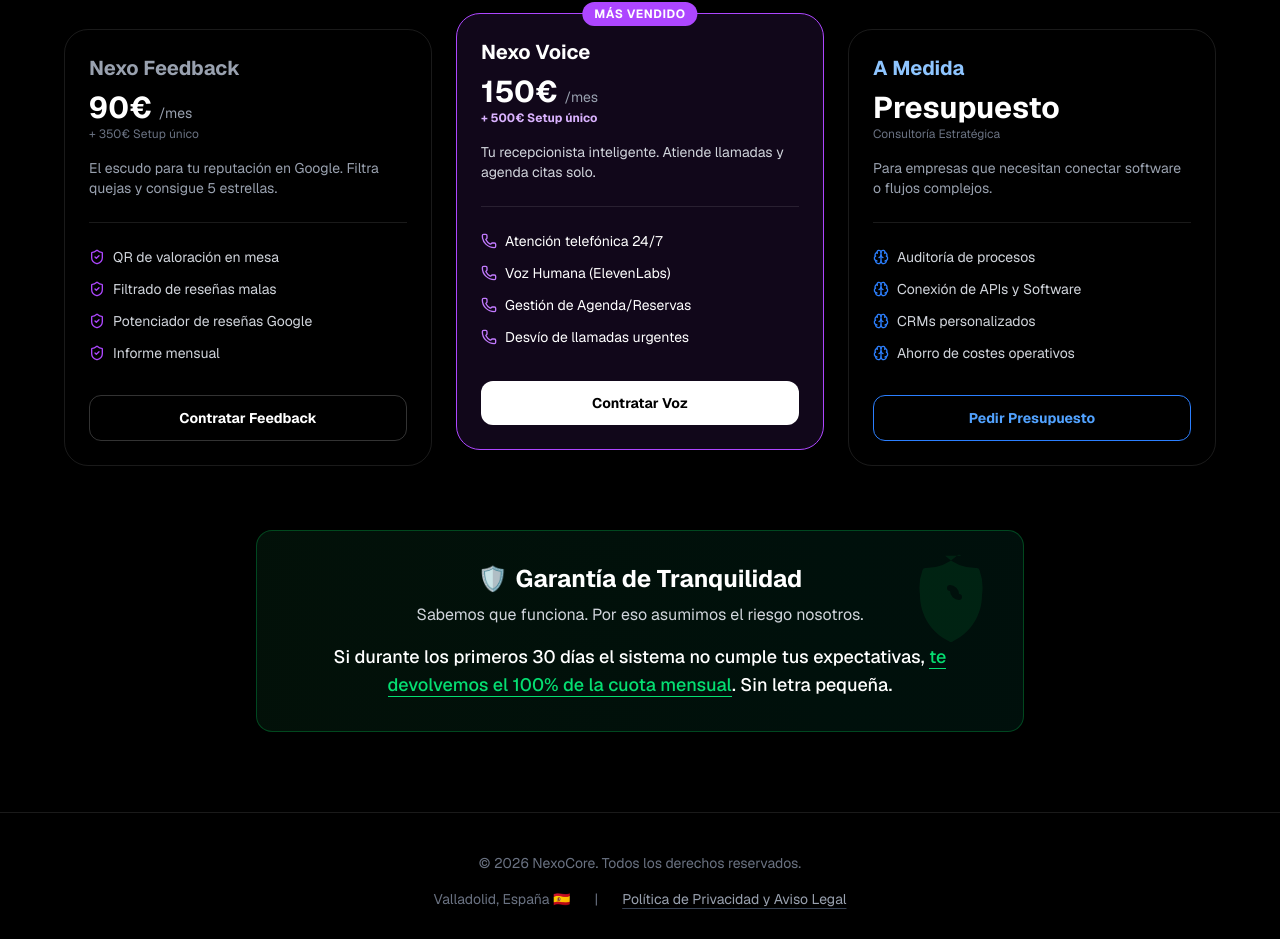
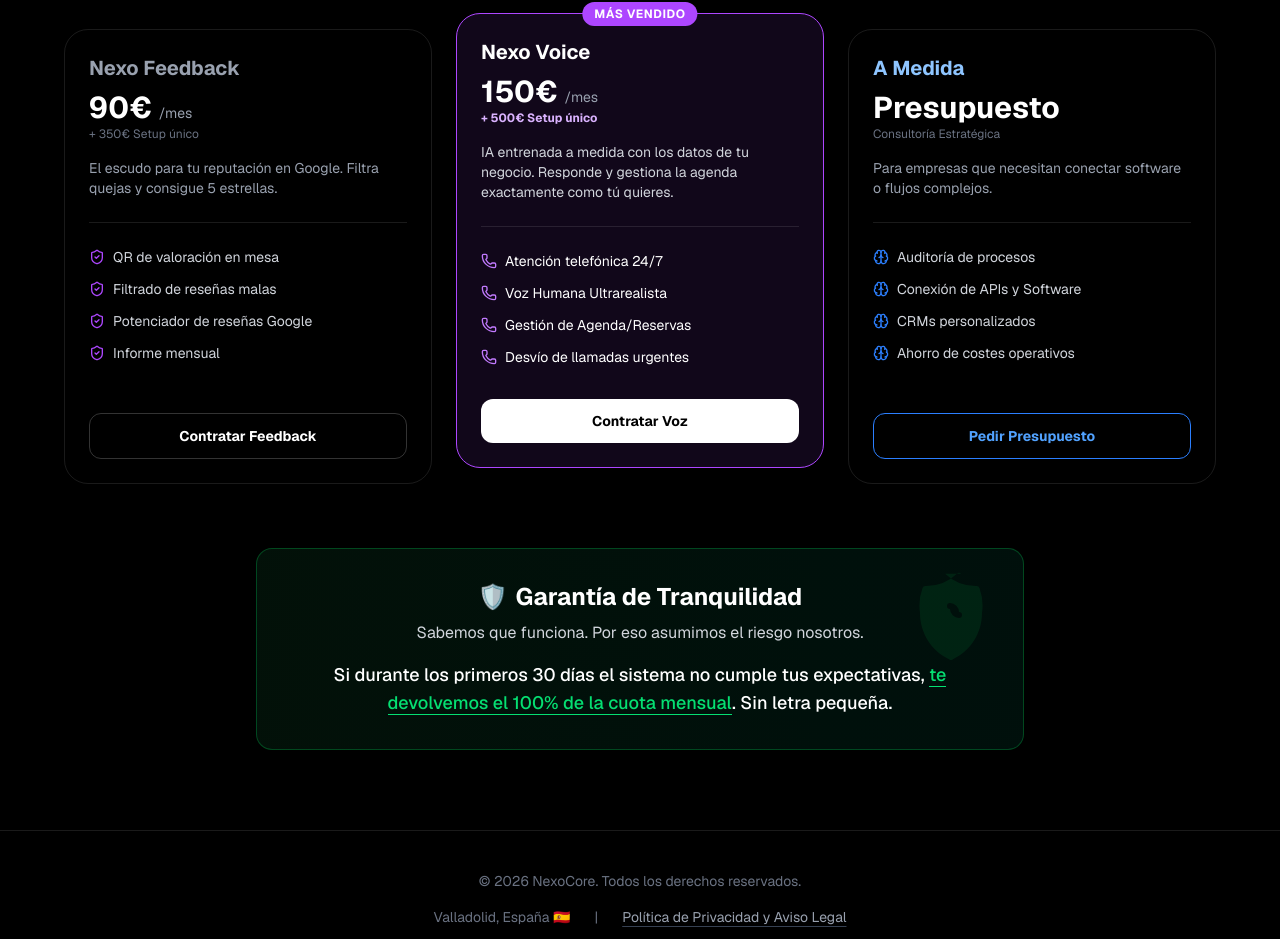
Before and after one commit to alewine73/nexocore-web, a Next.js app: page / in a window 1280 px wide. Shown: the part 2048-2987 px from the top of the page. Built offline with nearby package versions, Linux system fonts and the light colour scheme.

Commit message:
Cambio textos marketing y privacidad

```diff
--- a/app/page.tsx
+++ b/app/page.tsx
@@ -208,10 +208,11 @@ export default function Home() {
                 <div className="text-xs text-purple-300 font-bold">+ 500€ Setup único</div>
               </div>
               <p className="text-sm text-gray-300 mb-6 border-b border-white/10 pb-6">
-                Tu recepcionista inteligente. Atiende llamadas y agenda citas solo.
+                IA entrenada a medida con los datos de tu negocio. Responde y gestiona la agenda exactamente como tú quieres.
+
               </p>
               <ul className="space-y-3 mb-8 flex-1">
-                {['Atención telefónica 24/7', 'Voz Humana (ElevenLabs)', 'Gestión de Agenda/Reservas', 'Desvío de llamadas urgentes'].map(feat => (
+                {['Atención telefónica 24/7', 'Voz Humana Ultrarealista', 'Gestión de Agenda/Reservas', 'Desvío de llamadas urgentes'].map(feat => (
                   <li key={feat} className="flex items-center gap-2 text-sm text-white">
                     <Phone size={16} className="text-purple-400" /> {feat}
                   </li>
```
